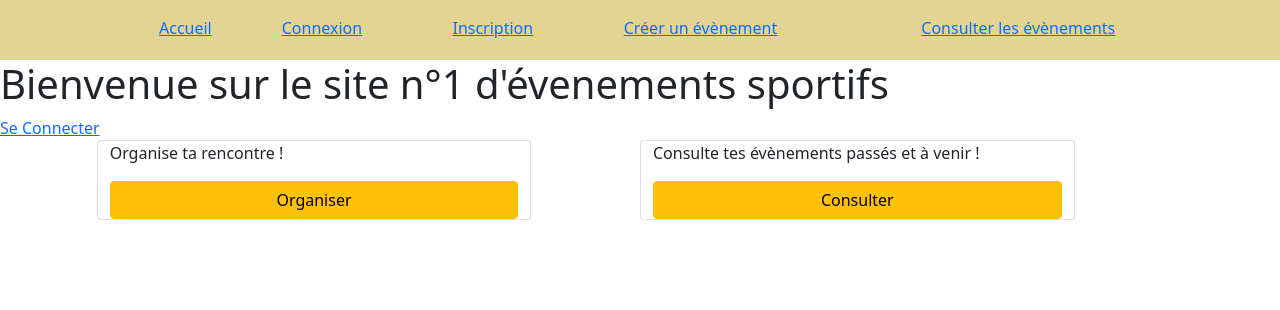
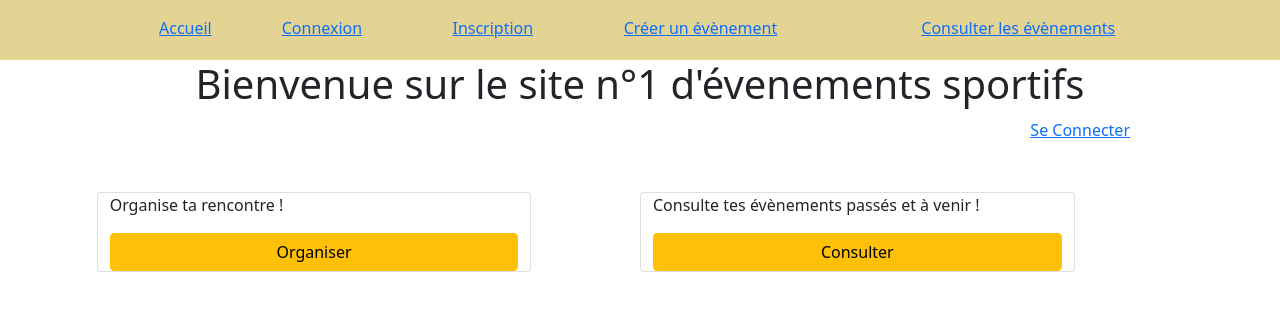
Before and after one commit to M0urad/ProjetSport, an Angular app in the folder Angular/: page /home in a window 1280 px wide. Shown: the top 310 px of the page. Built offline with nearby package versions, Linux system fonts and the light colour scheme.

Commit message:
aperçu home

```diff
--- a/Angular/src/app/app.component.html
+++ b/Angular/src/app/app.component.html
@@ -13,10 +13,10 @@
   </td>
   <td>
     <a [routerLink]="['/creationEvent']" routerLinkActive="active">Créer un évènement</a>
-    </td>
-    <td>
+  </td>
+  <td>
     <a [routerLink]="['/listEvents']" routerLinkActive="active">Consulter les évènements</a>
-   </td>
+  </td>
   </thead>
 </table>
 </nav>
--- a/Angular/src/app/home/home.component.css
+++ b/Angular/src/app/home/home.component.css
@@ -0,0 +1,10 @@
+h1{
+  text-align: center;
+}
+
+.connexion{
+  margin-top: 10px;
+  margin-right: 150px;
+  margin-bottom: 50px;
+  text-align: right;
+}
--- a/Angular/src/app/home/home.component.html
+++ b/Angular/src/app/home/home.component.html
@@ -1,6 +1,6 @@
 <h1>Bienvenue sur le site n°1 d'évenements sportifs</h1>
 
-<div>
+<div class="connexion">
   <a [routerLink]="['/login']" routerLinkActive="active"> Se Connecter</a>
 </div>
 
```
